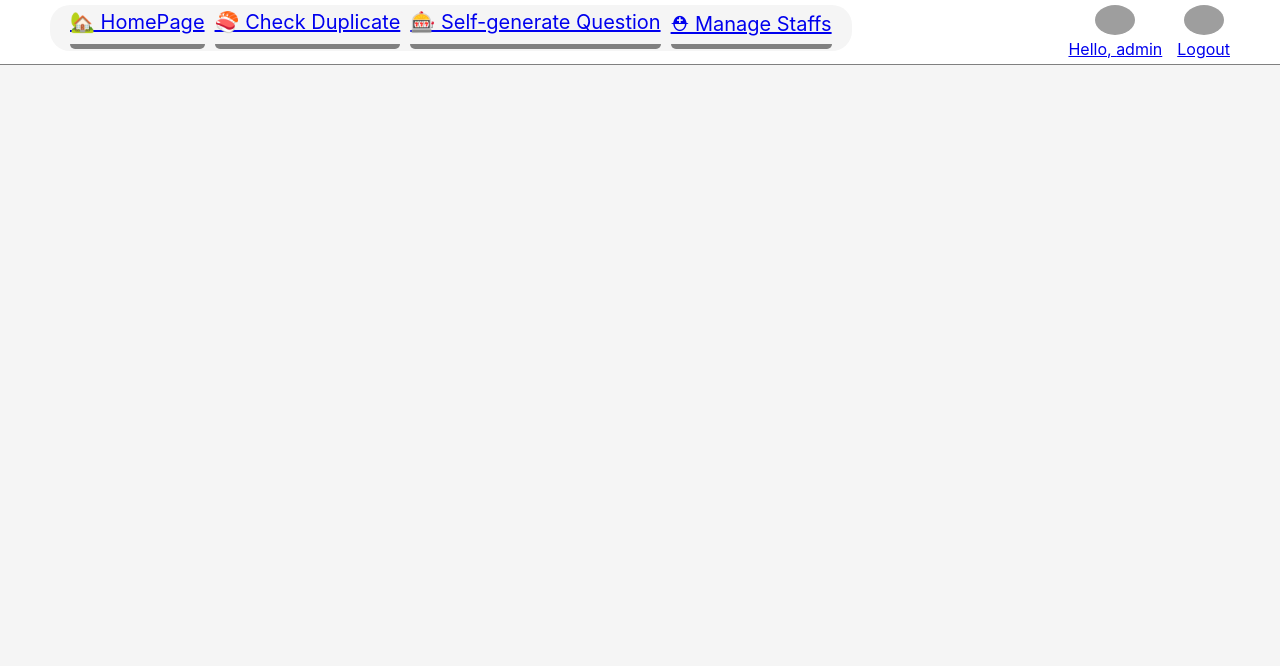
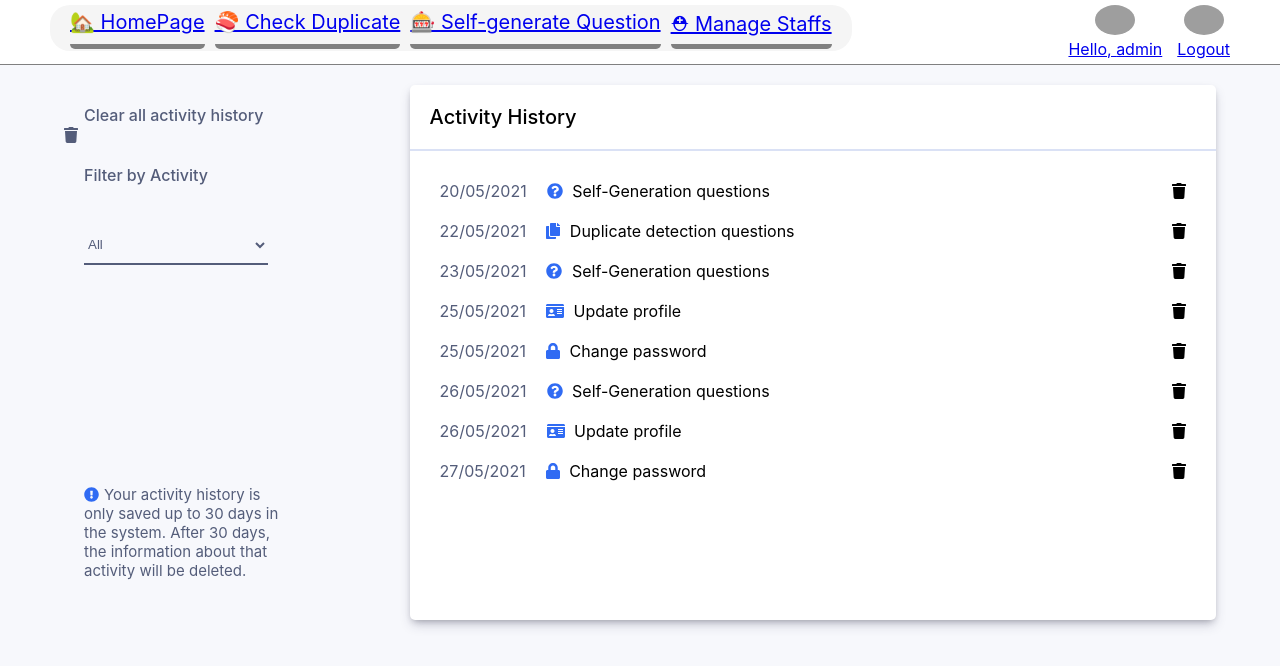
Before and after one commit to https-github-com-GiangHoang9912/capstone-project-front-end, a React (Create React App) app: page /viewHistory in a window 1280 px wide. Shown: the top 666 px of the page. Built offline with nearby package versions, Linux system fonts and the light colour scheme; grey boxes are pictures that could not be loaded.

Commit message:
view history

```diff
--- a/src/App/app.tsx
+++ b/src/App/app.tsx
@@ -9,6 +9,8 @@ import Header from '../common/header'
 import Profile from '../screen/profile'
 import Login from '../screen/login'
 import ManageStaffs from '../screen/manage-staffs'
+import ViewHistory from '../screen/view-history'
+import ChangePassword from '../screen/change-password'
 import { AccountContextProvider } from '../contexts/account-context'
 
 function App(props: any) {
@@ -27,26 +29,42 @@ function App(props: any) {
 
   return (
     <Router>
-      <Header />
+
       <AccountContextProvider>
         <Switch>
+        <Route exact path="/">
+          <Header />
+            <HomePage />
+          </Route>
           <Route exact path="/home">
+          <Header />
             <HomePage />
           </Route>
           <Route exact path="/check-duplicate">
+          <Header />
             <CheckDuplicate />
           </Route>
           <Route exact path="/self-generate">
+          <Header />
             <SelfGenerate />
           </Route>
           <Route exact path="/admin/manage-staffs">
+          <Header />
             <ManageStaffs />
           </Route>
           <Route exact path="/profile">
+          <Header />
             <Profile />
           </Route>
           <Route exact path="/login">
             <Login />
+          </Route>
+          <Route exact path="/viewHistory">
+          <Header />
+            <ViewHistory/>
+          </Route>
+          <Route exact path="/changePassword">
+            <ChangePassword/>
           </Route>
         </Switch>
       </AccountContextProvider>
--- a/src/const.ts
+++ b/src/const.ts
@@ -1,4 +1,4 @@
-export const BASE_URL = 'https://ddsgq.xyz/api'
+export const BASE_URL = 'https://localhost:3001'
 export const GOOGLE_CLIENT_ID =
   '827399353225-mcijnq4m11fumgle6f14o8jfre24t9e7.apps.googleusercontent.com'
 export const GOOGLE_CLIENT_ID_LOCAL =
--- a/src/screen/login.tsx
+++ b/src/screen/login.tsx
@@ -46,12 +46,10 @@ function Login(props: any) {
 
   const HandleLogin = async (e: any) => {
     e.preventDefault()
-
     const response = await axios.post(LOGIN_WIHT_USERNAME_API, {
       username: userName,
       password,
     })
-
     if (response && response.data) {
       setInformation(response.data.account)
       console.log(response.data)
--- a/src/screen/profile.tsx
+++ b/src/screen/profile.tsx
@@ -1,9 +1,9 @@
 import React, { useContext, useState } from 'react'
 import styled from 'styled-components'
 import PropTypes from 'prop-types';
+import { NavLink, useParams } from 'react-router-dom'
 import { FontAwesomeIcon } from '@fortawesome/react-fontawesome'
 import { faEnvelope, faUser, faPhone, faAddressBook, faCalendar } from '@fortawesome/free-solid-svg-icons'
-import { useLocation } from 'react-router-dom'
 import { AccountContext } from '../contexts/account-context'
 
 Profile.propTypes = {
@@ -38,6 +38,7 @@ function Profile(props: any) {
   function handleFileChange(e: any) {
     setImage({ url: URL.createObjectURL(e.target.files[0]) })
   }
+
   return (
     <div className={className}>
       <div className="info-container">
@@ -69,12 +70,15 @@ function Profile(props: any) {
               {editStatus ? 'Edit profile' : 'Save'}
             </button>
             <h3>Change Password</h3>
+            <NavLink to="/changePassword">
             <button className="btn btn-change">Go to change password</button>
+            </NavLink>
             <h3>View Activity History</h3>
+            <NavLink to="/viewHistory">
             <button className="btn btn-his">View Activity History</button>
+            </NavLink>
           </div>
           <div className="img-avt">
-            <input type="file" name="file" id="file" className="input-file" onChange={handleFileChange} disabled={editStatus} />
             <img
               // eslint-disable-next-line max-len
               src={image.url}
--- /dev/null
+++ b/src/screen/view-history.tsx
@@ -0,0 +1,199 @@
+import React, { useState } from 'react'
+import styled from 'styled-components'
+import PropTypes from 'prop-types'
+import { FontAwesomeIcon } from '@fortawesome/react-fontawesome'
+import { faTrash, faQuestionCircle, faCopy, faIdCard, faLock, faExclamationCircle } from '@fortawesome/free-solid-svg-icons'
+
+ViewHistory.propTypes = {
+  className: PropTypes.string,
+}
+ViewHistory.defaultProps = {
+  className: '',
+}
+
+function ViewHistory(props: any){
+  const { className } = props;
+  const [activity, setActivity] = useState<any>([
+    {id: 1,
+     title: "Self-Generation"
+    },
+    {id: 2,
+      title: "Duplicate Detection"
+     },
+     {id: 3,
+      title: "Update Profile"
+     },
+     {id: 4,
+      title: "Change password"
+     },
+  ])
+  const [history, setHistory] = useState<any>([
+      {
+        date: "20/05/2021",
+        activity: "Self-Generation questions",
+        icon: faQuestionCircle,
+      },
+      {
+        date: "22/05/2021",
+        activity: "Duplicate detection questions",
+        icon: faCopy,
+      },
+      {
+        date: "23/05/2021",
+        activity: "Self-Generation questions",
+        icon: faQuestionCircle,
+      },
+      {
+        date: "25/05/2021",
+        activity: "Update profile",
+        icon: faIdCard,
+      },
+      {
+        date: "25/05/2021",
+        activity: "Change password",
+        icon: faLock,
+      },
+      {
+        date: "26/05/2021",
+        activity: "Self-Generation questions",
+        icon: faQuestionCircle,
+      },
+      {
+        date: "26/05/2021",
+        activity: "Update profile",
+        icon: faIdCard,
+      },
+      {
+        date: "27/05/2021",
+        activity: "Change password",
+        icon: faLock,
+      },
+
+  ]);
+
+
+  return (
+    <div className={className}>
+        <div className="container">
+          <div className="main-left">
+            <span className="text">Clear all activity history  <FontAwesomeIcon icon={faTrash}/> </span>
+            <p className = "text">Filter by Activity </p>
+            <select className="filter-select">
+            <option key="all" value="all">All</option>
+            {activity.map((act:any) => (
+              <option key={act.id} value={act.title}>
+                {act.title}
+              </option>
+              ))}
+              </select>
+              <div className="notice">
+                 <span><FontAwesomeIcon icon={faExclamationCircle} className="item-icon"/>
+                 Your activity history is only saved up to 30 days in the system.
+                After 30 days, the information about that activity will be deleted.
+                 </span>
+              </div>
+            </div>
+          <div className="main-right">
+            <h5>Activity History</h5>
+            <hr/>
+            <div className= "list-history">
+                {history.map((item: any) => (
+                    <div className="item-history" key={item.activity}>
+                    <div className="item-activity" >
+                      <p className="activity-title"><span className="item-date">{item.date}</span>
+                      <FontAwesomeIcon icon={item.icon} className="item-icon"/> {item.activity}</p>
+                      </div>
+                    <div className="item-delete"><FontAwesomeIcon icon={faTrash}/></div>
+                  </div>
+                ))}
+
+            </div>
+          </div>
+          </div>
+    </div>
+  )
+}
+
+const StyleViewHistory = styled(ViewHistory)`
+    width: 100%;
+    height: 100vh;
+    background-color: #f7f8fc;
+   .container{
+     width: 90%;
+     margin:auto;
+     display: flex;
+     justify-content: space-between;
+   }
+   .main-left{
+     width: 20%;
+     margin: 40px 0;
+   }
+   .main-left .text{
+     font-size: 16px;
+     color: #545D7A;
+     margin: 20px;
+     font-weight: 500;
+   }
+   .filter-select{
+     width: 80%;
+     height: 40px;
+     margin: 20px;
+     border: none;
+     background: none;
+     outline: none;
+     color: #545D7A;
+     border-bottom: 2px solid #545D7A ;
+   }
+   .notice{
+    margin: 200px 0px 20px 20px;
+    color: #545D7A;
+    font-size: 15px;
+   }
+   .main-right{
+     width: 70%;
+     height: auto;
+     box-shadow:  rgba(50, 50, 93, 0.25) 0px 6px 12px -2px, rgba(0, 0, 0, 0.3) 0px 3px 7px -3px;
+     margin: 20px 0;
+     border-radius: 5px;
+     background: #fff;
+   }
+   .main-right h5{
+     font-size: 20px;
+     font-weight: 500;
+     padding: 20px;
+   }
+   .main-right hr{
+     height: 2px;
+     border: none;
+     background-color: #DAE1F5;
+   }
+   .list-history{
+     padding: 20px 10px;
+   }
+   .item-history{
+     display: flex;
+     justify-content: space-between;
+     padding: 10px 0px;
+   }
+   .item-date{
+     margin:0 20px ;
+     color: #545D7A;
+   }
+   .item-acivity{
+     width: 80%;
+
+   }
+   .activity-title{
+    font-size: 16px;
+    font-weight: 400;
+   }
+   .item-icon{
+     color: #306BF3;
+     margin-right: 5px;
+   }
+   .item-delete{
+     margin-right:20px;
+   }
+
+`
+export default StyleViewHistory
```
